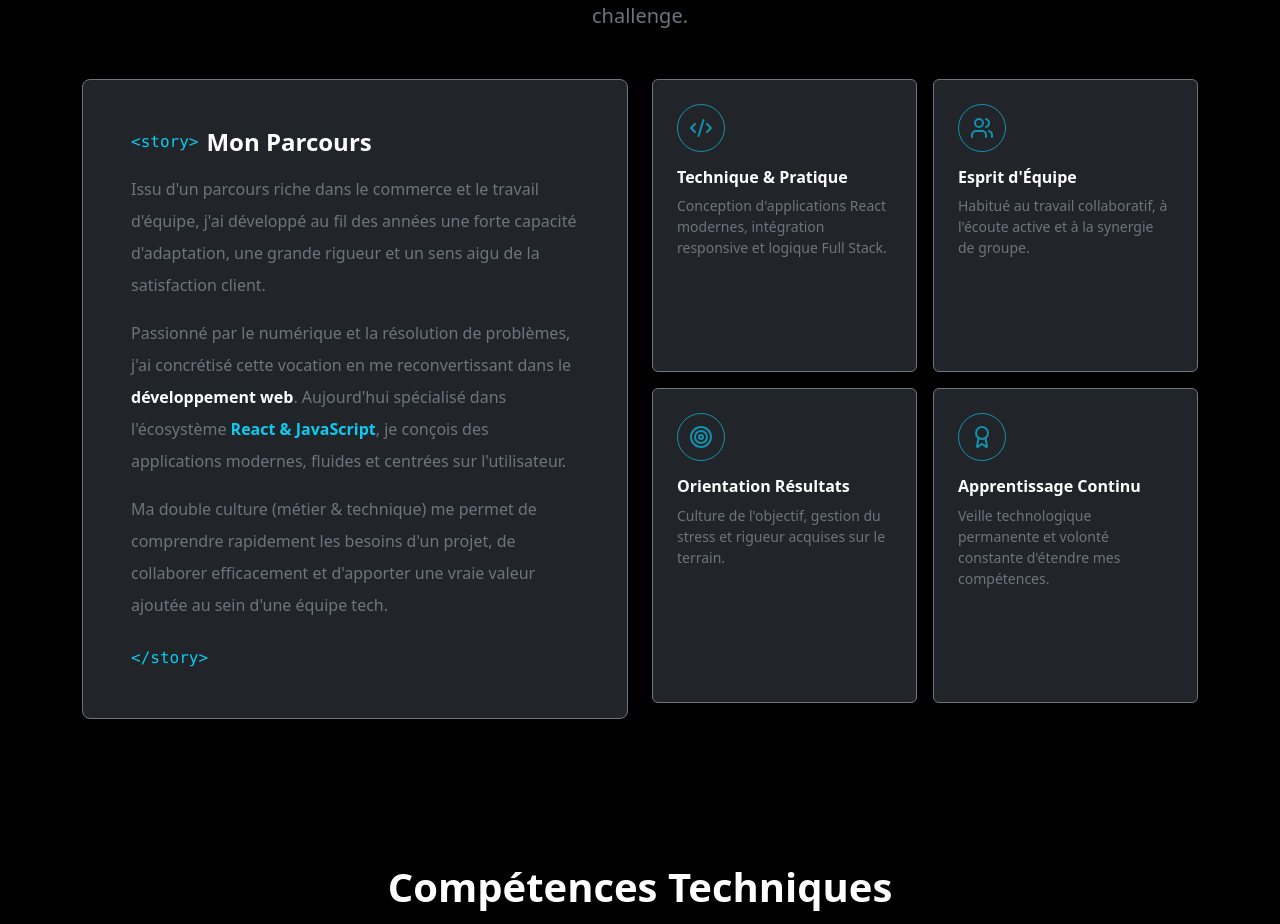
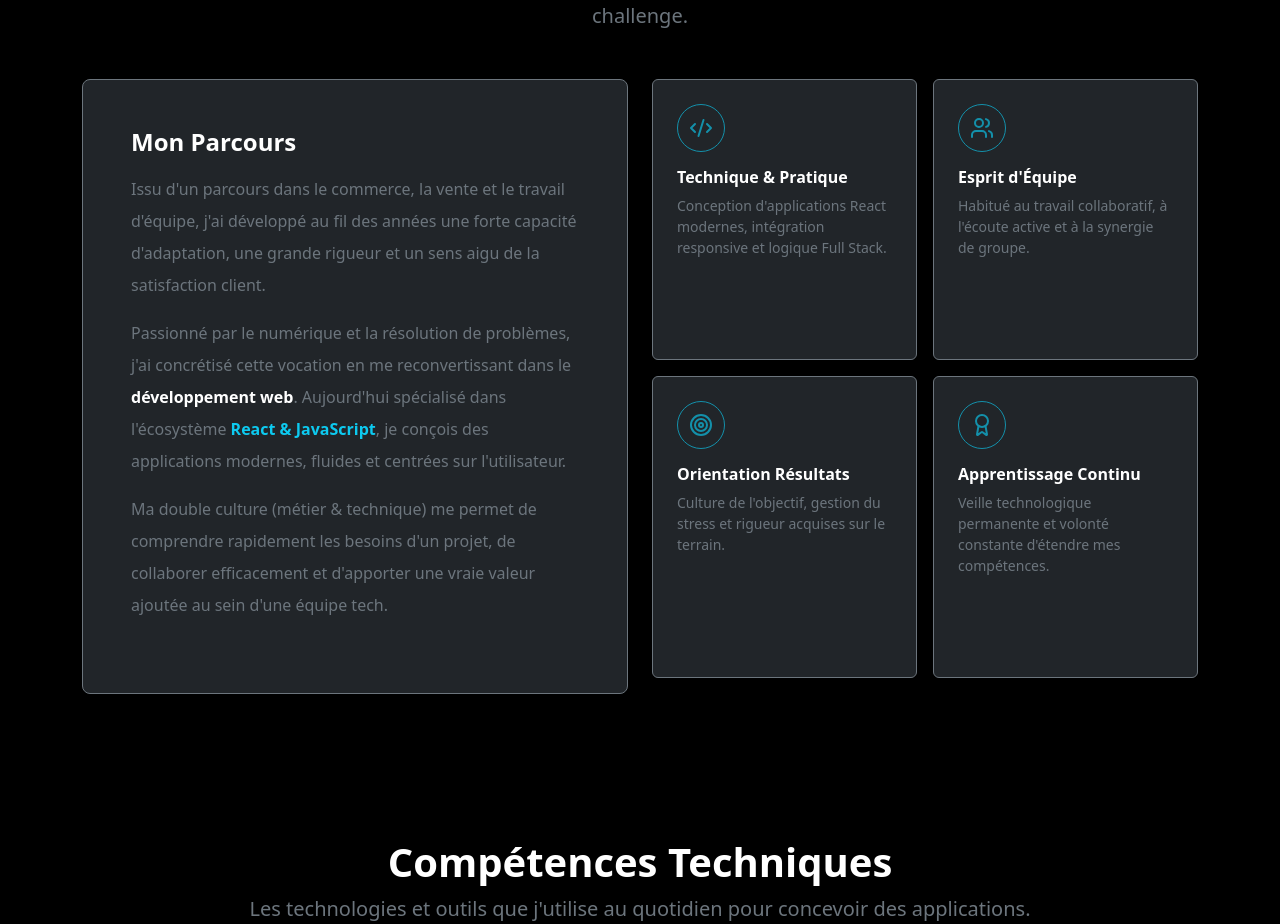
Before and after one commit to Joko8e/PortFolio-, a React app: page / in a window 1280 px wide. Shown: the part 981-1905 px from the top of the page. Built offline with nearby package versions, Linux system fonts and the light colour scheme; the HTML template or start-up script is replaced by a standard one.

Commit message:
ajout detail

```diff
--- a/src/components/About.jsx
+++ b/src/components/About.jsx
@@ -21,12 +21,11 @@ function About() {
           <div className="col-12 col-lg-6">
             <div className="p-4 p-md-5 rounded-3 bg-dark border border-secondary h-100 d-flex flex-column justify-content-center shadow-sm">
               <div className="d-flex align-items-center gap-2 mb-3">
-                <span className="text-info font-monospace">&lt;story&gt;</span>
                 <h3 className="h4 text-white fw-bold mb-0">Mon Parcours</h3>
               </div>
 
               <p className="text-secondary lh-lg mb-3">
-                Issu d'un parcours riche dans le commerce et le travail d'équipe, j'ai développé au fil des années une forte capacité d'adaptation, une grande rigueur et un sens aigu de la satisfaction client.
+                Issu d'un parcours dans le commerce, la vente et le travail d'équipe, j'ai développé au fil des années une forte capacité d'adaptation, une grande rigueur et un sens aigu de la satisfaction client.
               </p>
 
               <p className="text-secondary lh-lg mb-3">
@@ -37,9 +36,6 @@ function About() {
                 Ma double culture (métier & technique) me permet de comprendre rapidement les besoins d'un projet, de collaborer efficacement et d'apporter une vraie valeur ajoutée au sein d'une équipe tech.
               </p>
 
-              <div>
-                <span className="text-info font-monospace">&lt;/story&gt;</span>
-              </div>
             </div>
           </div>
 
```
